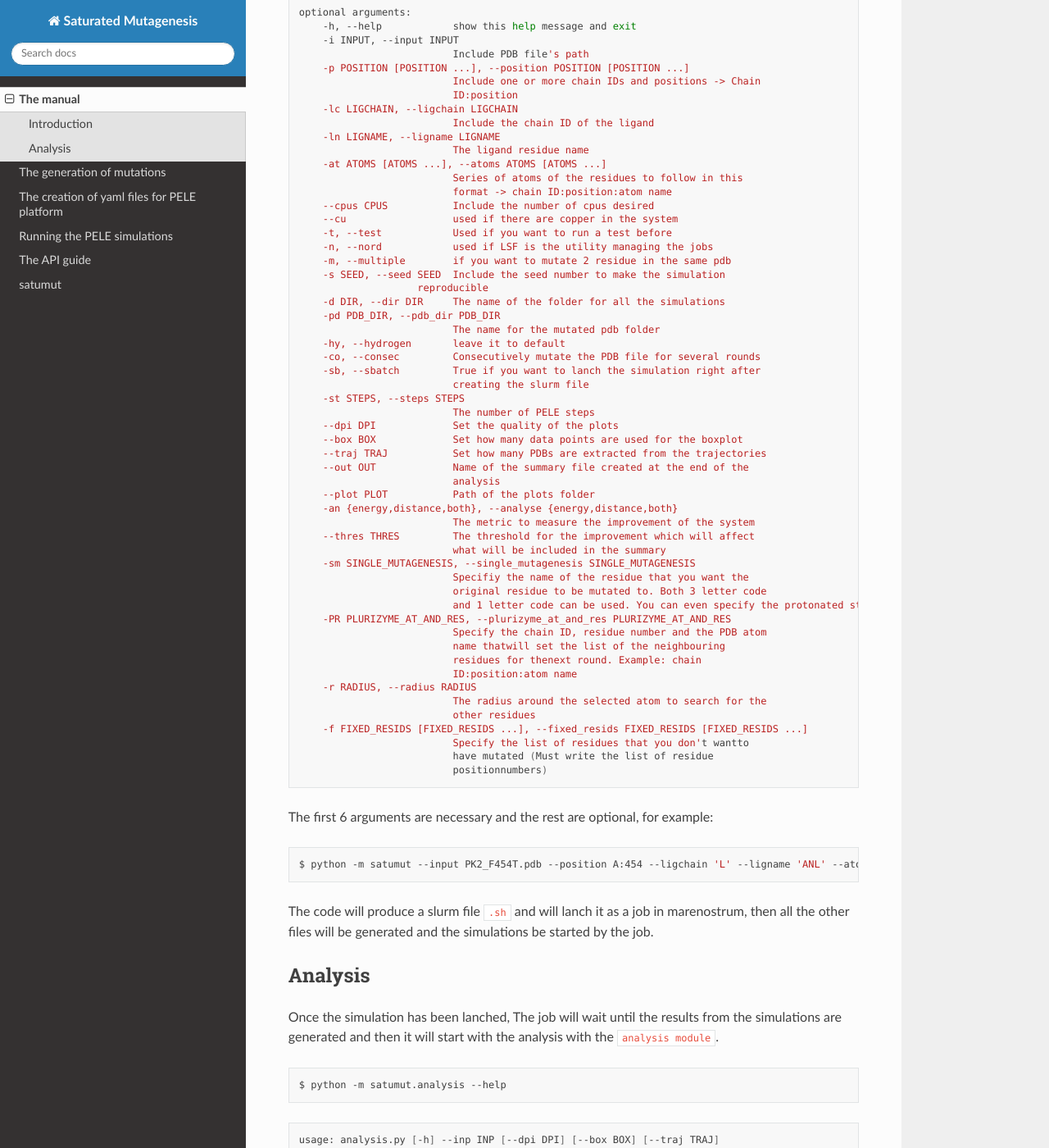
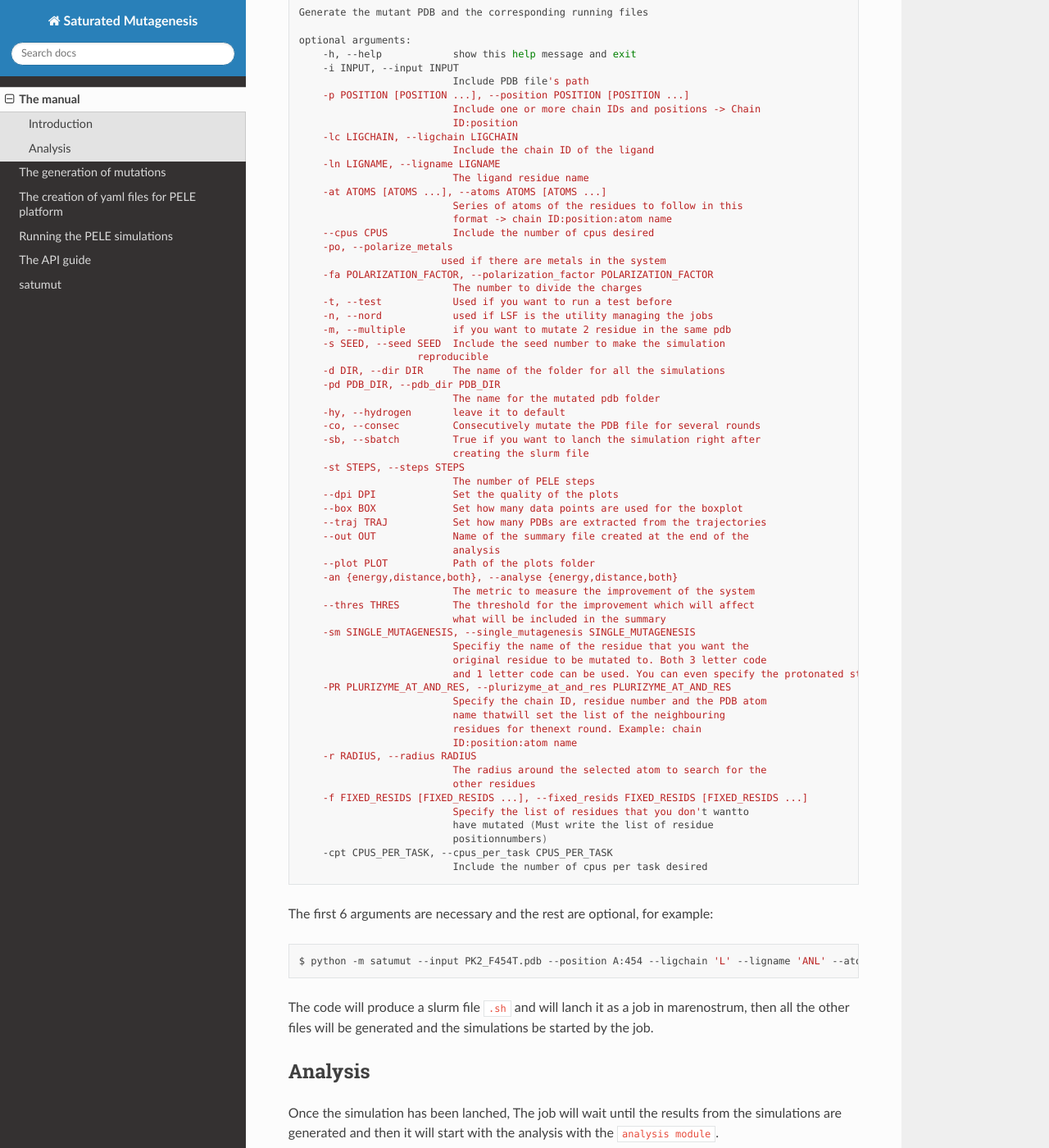
Before and after one commit to etiur/satmutagenesis, a Sphinx documentation site: the page built from docs/source/manual.rst, in a window 1280 px wide and 1400 px high, scrolled down 738 px. Shown: the whole window at 82% size. Built offline with Sphinx 7.4.7 and the Read the Docs theme 2.0.0, drawn with Linux system fonts in a browser that asks for light colours; some of the changed text lies outside the part shown.

Commit message:
incorporating flags for metals

```diff
--- a/docs/source/manual.rst
+++ b/docs/source/manual.rst
@@ -16,13 +16,15 @@ Introduction
 .. code-block:: bash
 
     usage: __main__.py [-h] -i INPUT [-p POSITION [POSITION ...]] -lc LIGCHAIN -ln
-                   LIGNAME -at ATOMS [ATOMS ...] [--cpus CPUS] [--cu] [-t]
-                   [-n] [-m] [-s SEED] [-d DIR] [-pd PDB_DIR] [-hy] [-co]
-                   [-sb] [-st STEPS] [--dpi DPI] [--box BOX] [--traj TRAJ]
-                   [--out OUT] [--plot PLOT] [-an {energy,distance,both}]
-                   [--thres THRES] [-sm SINGLE_MUTAGENESIS]
-                   [-PR PLURIZYME_AT_AND_RES] [-r RADIUS]
-                   [-f FIXED_RESIDS [FIXED_RESIDS ...]]
+                   LIGNAME -at ATOMS [ATOMS ...] [--cpus CPUS] [-po]
+                   [-fa POLARIZATION_FACTOR] [-t] [-n] [-m] [-s SEED] [-d DIR]
+                   [-pd PDB_DIR] [-hy] [-co] [-sb] [-st STEPS] [--dpi DPI]
+                   [--box BOX] [--traj TRAJ] [--out OUT] [--plot PLOT]
+                   [-an {energy,distance,both}] [--thres THRES]
+                   [-sm SINGLE_MUTAGENESIS] [-PR PLURIZYME_AT_AND_RES]
+                   [-r RADIUS] [-f FIXED_RESIDS [FIXED_RESIDS ...]]
+                   [-cpt CPUS_PER_TASK]
+
 
     Generate the mutant PDB and the corresponding running files
 
@@ -41,7 +43,10 @@ Introduction
                               Series of atoms of the residues to follow in this
                               format -> chain ID:position:atom name
         --cpus CPUS           Include the number of cpus desired
-        --cu                  used if there are copper in the system
+        -po, --polarize_metals
+                            used if there are metals in the system
+        -fa POLARIZATION_FACTOR, --polarization_factor POLARIZATION_FACTOR
+                              The number to divide the charges
         -t, --test            Used if you want to run a test before
         -n, --nord            used if LSF is the utility managing the jobs
         -m, --multiple        if you want to mutate 2 residue in the same pdb
@@ -82,12 +87,14 @@ Introduction
                               Specify the list of residues that you don't wantto
                               have mutated (Must write the list of residue
                               positionnumbers)
+        -cpt CPUS_PER_TASK, --cpus_per_task CPUS_PER_TASK
+                              Include the number of cpus per task desired
 
 The first 6 arguments are necessary and the rest are optional, for example:
 
 .. code-block:: bash
 
-    $ python -m satumut --input PK2_F454T.pdb --position A:454 --ligchain 'L' --ligname 'ANL' --atoms "C:1:CU" "L:1:N1" --cu --test
+    $ python -m satumut --input PK2_F454T.pdb --position A:454 --ligchain 'L' --ligname 'ANL' --atoms "C:1:CU" "L:1:N1" -po --test
 
 The code will produce a slurm file ``.sh`` and will lanch it as a job in marenostrum, then all the other files will be generated and the simulations be started by the job.
 
```
Also changed, not shown: docs/source/Api_examples.rst (+8 -7 lines), docs/source/pele_files.rst (+7 -4 lines), docs/source/simulation.rst (+8 -4 lines), 14 other files.
